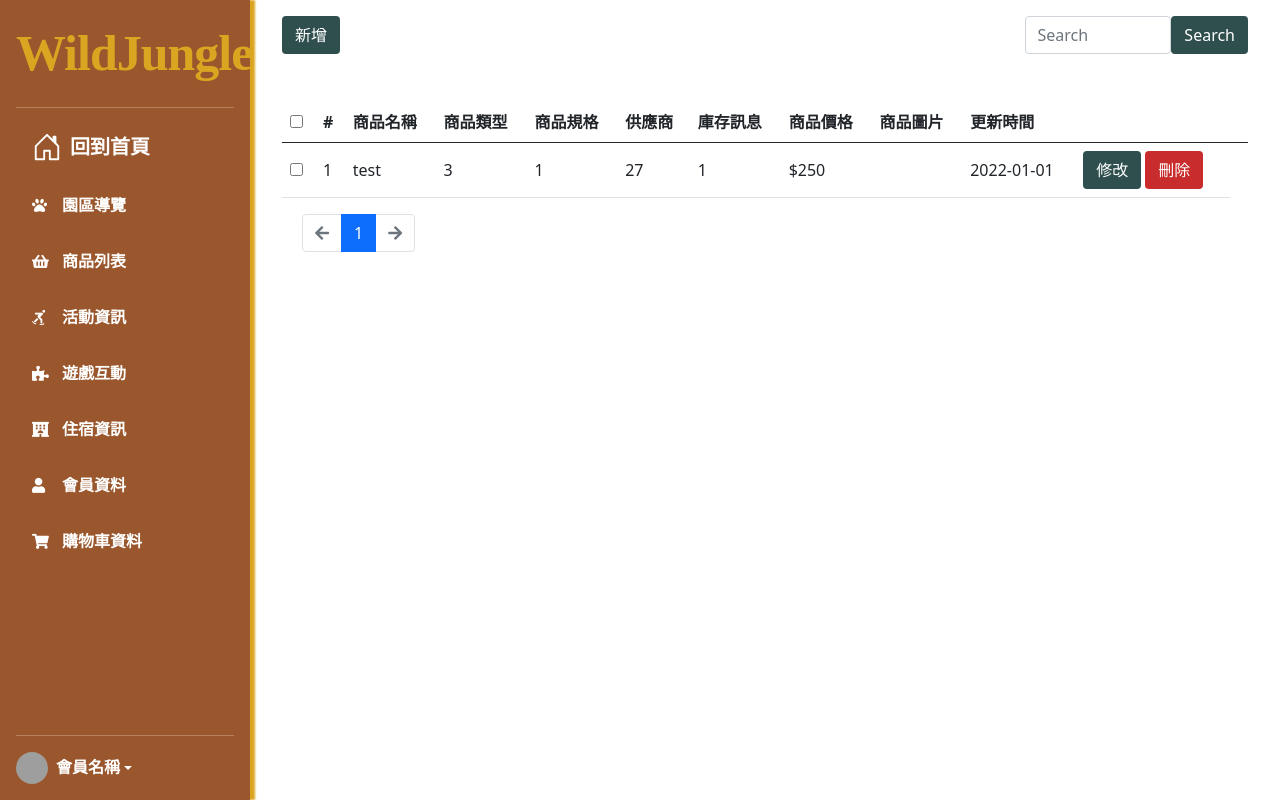
After one commit to Lnhngx/myTeamWork, a PHP site: page /product_firstpage.php in a window 1280 px wide. The commit adds this page. Run offline with PHP 8.4, Linux system fonts and the light colour scheme; data comes from the database, SQL or seed files in the repository; some web fonts are replaced; grey boxes are pictures that could not be loaded.

Commit message:
商品欄位

```diff
--- /dev/null
+++ b/product_firstpage.php
@@ -0,0 +1,191 @@
+<?php
+require __DIR__ . '/parts/__connect_db.php';
+
+$title = '商品訊息';
+$pageName = 'products';
+//可以在這邊設定名稱
+
+
+$perpage = 15;
+
+$page = isset($_GET['page']) ? intval($_GET['page']) : 1;
+if ($page < 1) {
+    header('Location: product_firstpage.php');
+    exit;
+};
+
+$t_sql = 'SELECT COUNT(1) FROM 商品訊息';
+
+$totalRows = $pdo->query($t_sql)->fetch(PDO::FETCH_NUM)[0];
+$totalPages = ceil($totalRows / $perpage);
+if ($page > $totalPages) {
+    header('Location: product_firstpage.php?page=' . $totalPages);
+    exit;
+};
+
+
+
+$sql = sprintf("SELECT * FROM 商品訊息  LIMIT %s , %s", ($page - 1) * $perpage, $perpage);
+
+$row = $pdo->query($sql)->fetchAll();
+?>
+
+<?php include __DIR__ . '/parts/__html_head.php' ?>
+<?php include __DIR__ . '/parts/__sidebar.php' ?>
+<style>
+    .container {
+        position: absolute;
+        right: 0;
+        width: calc(100% - 250px);
+
+    }
+
+    .row {
+        justify-content: space-between;
+        padding: 0 20px;
+    }
+
+    .search,
+    .insert,
+    .editBtn {
+        background-color: #2f4f4f;
+        color: white
+    }
+
+    .search:hover,
+    .insert:hover,
+    .editBtn:hover {
+        color: white;
+        background-color: #908a70;
+    }
+
+    .searchIp:focus {
+        border: 1px solid #908a70;
+        box-shadow: 0 0 5px 0 #908a70;
+    }
+
+    .editBtn,
+    .delBtn {
+        color: white;
+    }
+
+    .delBtn {
+        background-color: #C82C2C;
+    }
+
+    .delBtn:hover {
+        background-color: #9A572D;
+        color: white;
+    }
+
+    .tables td,
+    th {
+        /* text-align: center; */
+        vertical-align: middle;
+    }
+</style>
+
+<div class="container my-3">
+    <div class="row">
+        <div class="col-6"><button type="button" class="insert btn btn-outline" id="btn">新增</button></div>
+        <div class="col-3">
+            <form class="d-flex">
+                <input class="searchIp form-control" type="search" placeholder="Search" aria-label="Search">
+                <button class="search btn btn-outline" type="submit">Search</button>
+            </form>
+        </div>
+        <div class="bd-example my-5">
+            <table class="table table-hover">
+                <thead>
+                    <tr>
+                        <th scope="col">
+                            <input class="checkbox" type="checkbox" onclick="selectAll()">
+                        </th>
+                        <th scope="col">#</th>
+                        <th scope="col">商品名稱</th>
+                        <th scope="col">商品類型</th>
+                        <th scope="col">商品規格</th>
+                        <th scope="col">供應商</th>
+                        <th scope="col">庫存訊息</th>
+                        <th scope="col">商品價格</th>
+                        <th scope="col">商品圖片</th>
+                        <th scope="col">更新時間</th>
+                        <th scope="col"></th>
+                        <th scope="col"></th>
+                    </tr>
+                </thead>
+                <tbody>
+                    <?php
+                    foreach ($row as $r) :
+                    ?>
+                        <tr class="tables">
+                            <td>
+                                <input id="check" value="<?= $r['sid'] ?>" name="checkbox[]" class="check" type="checkbox">
+                            </td>
+                            <td><?= $r['sid'] ?></td>
+                            <td><?= $r['商品名稱'] ?></td>
+                            <td><?= $r['商品類型'] ?></td>
+                            <td><?= $r['商品規格'] ?></td>
+                            <td><?= $r['供應商'] ?></td>
+                            <td><?= $r['庫存訊息'] ?></td>
+                            <td>$<?= $r['商品價格'] ?></td>
+                            <td><?= $r['商品圖片'] ?></td>
+                            <td><?= $r['更新時間'] ?></td>
+                            <td>
+                                <button type="button" class="editBtn btn btn-outline">修改</button>
+                                <a href="javascript: delete_it(<?= $r['sid'] ?>)"><button type="button" class="delBtn btn btn-outline">刪除</button></a>
+                            </td>
+                        </tr>
+                    <?php endforeach; ?>
+                </tbody>
+            </table>
+            <div class="row">
+            <div class="col">
+                <nav aria-label="Page navigation example">
+                    <ul class="pagination">
+                        <li class="page-item <?= 1 == $page ? 'disabled' : ''; ?>"><a class="page-link" href="?page=<?= $page - 1 ?>"><i class="fas fa-arrow-left"></i></a></li>
+
+                        <?php for ($i = $page - 2; $i <= $page + 2; $i++)
+                            if ($i >= 1 && $i <= $totalPages) :
+                        ?>
+                            <li class="page-item <?= $i == $page ? 'active' : '' ?>"><a class="page-link" href="?page=<?= $i ?>"><?= $i ?></a></li>
+                            <!-- 連結用變數去帶 -->
+                        <?php endif; ?>
+                        <!-- for迴圈 -->
+                        <li class="page-item <?= $totalPages == $page ? 'disabled' : ''; ?>"><a class="page-link" href="?page=<?= $page + 1 ?>"><i class="fas fa-arrow-right"></i></a></li>
+                    </ul>
+                </nav>
+            </div>
+        </div>
+        </div>
+    </div>
+
+
+
+
+
+
+    <?php include __DIR__ . '/parts/__scripts.php' ?>
+    <script>
+        // const rows = <?= json_encode($row) ?>;
+        // console.log(rows);
+
+        function delete_it(sid) {
+            if (confirm(`確定要刪除編號為${sid}的資料嗎？`)) {
+                location.href = `delete.php?sid=${sid}`;
+            }
+        }
+
+        const a = document.querySelector(".checkbox");
+        const b = document.querySelectorAll("#check");
+
+        function selectAll() {
+            a.checked ? b.forEach((arr) => {
+                arr.checked = true
+            }) : b.forEach((arr) => {
+                arr.checked = false
+            });
+        }
+    </script>
+
+    <?php include __DIR__ . '/parts/__html_foot.php' ?>
```
Also changed, not shown: fake-data(商品規格).php (+10 -7 lines).
